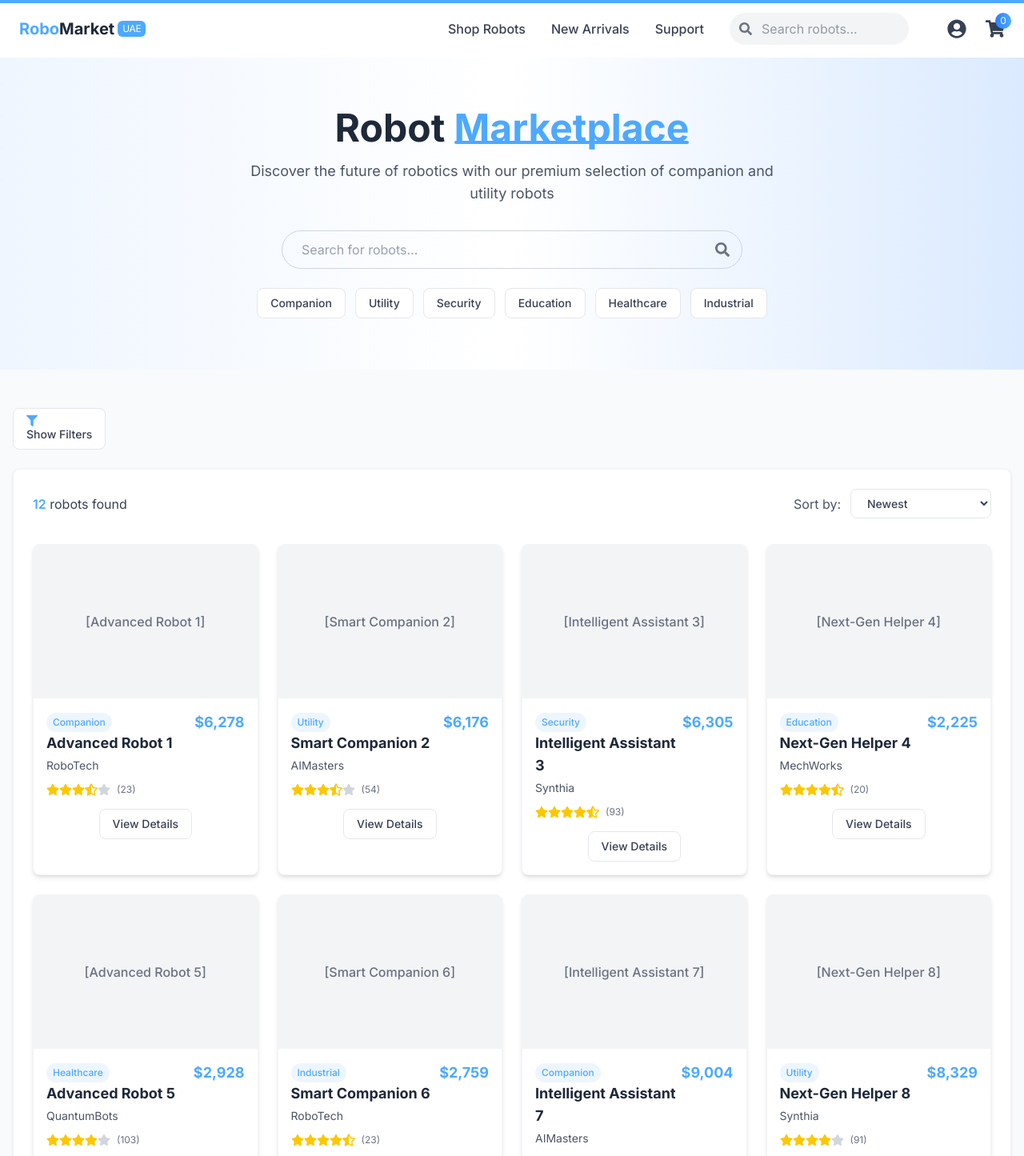
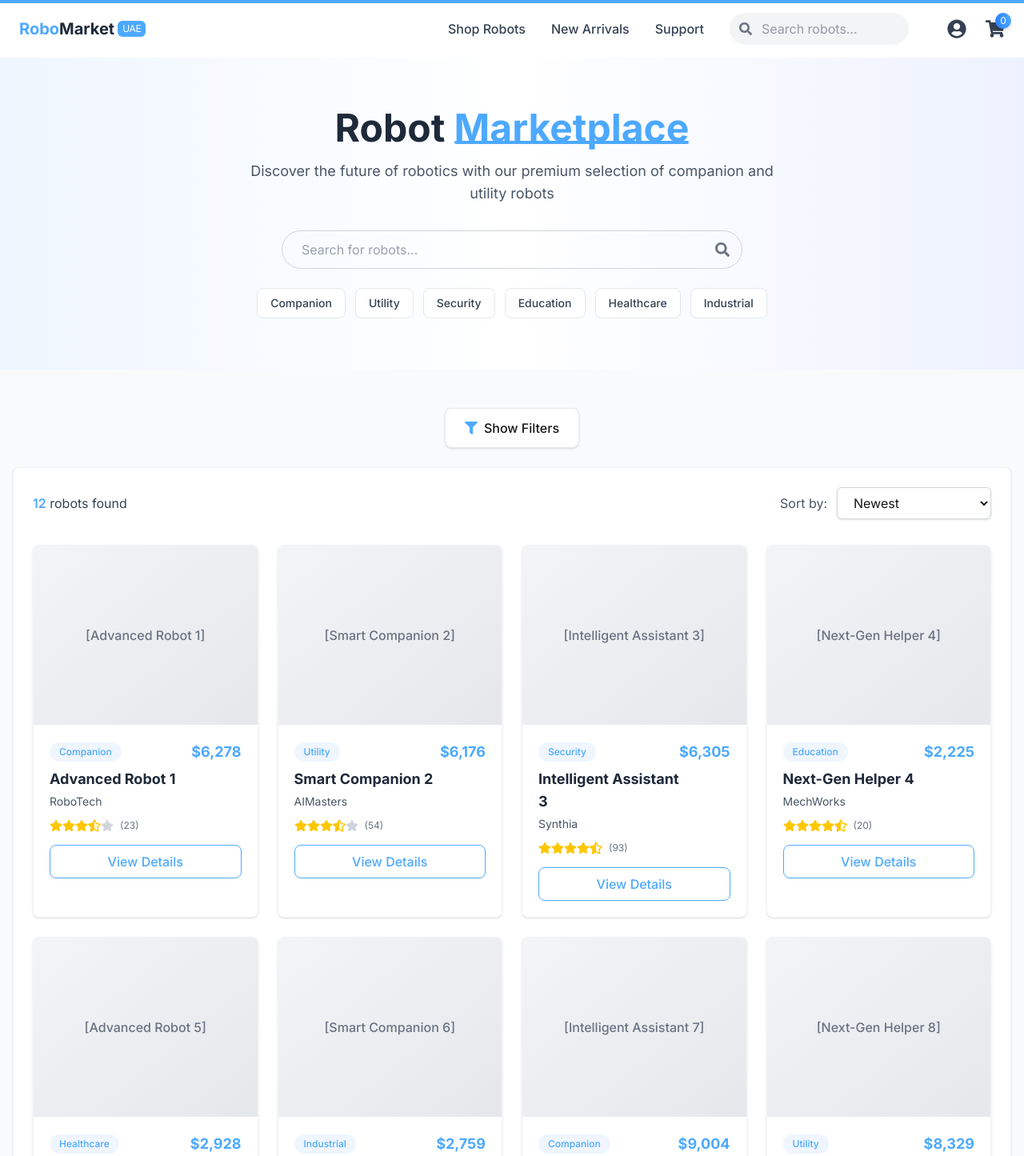
Before and after one commit to alaineid/robomarket-ae, a Next.js app: page /shop in a window 1280 px wide. Shown: the top 1445 px of the page at 80% size. Built offline with nearby package versions, Linux system fonts and the light colour scheme.

Commit message:
Revert "Remove common styles"
This reverts commit fb56ae7f123695d0a00e9ed8b524a2a13a91c0c9.

```diff
--- a/src/app/shop/page.tsx
+++ b/src/app/shop/page.tsx
@@ -6,6 +6,7 @@ import { motion } from 'framer-motion';
 import { FaStar, FaStarHalfAlt, FaShoppingCart, FaFilter, FaTimes, FaChevronDown, FaSearch } from 'react-icons/fa';
 import Header from '@/components/Header';
 import Footer from '@/components/Footer';
+import { commonButtonStyles, commonCardStyles, commonFormStyles, commonLayoutStyles } from '@/styles/commonStyles';
 
 export default function ShopPage() {
   // State for filters and pagination
@@ -92,8 +93,8 @@ export default function ShopPage() {
       <Header />
 
       {/* Hero Section */}
-      <div className="bg-gradient-to-r from-blue-50 via-white to-blue-100 py-16">
-        <div className="container mx-auto px-4">
+      <div className={commonLayoutStyles.heroSection}>
+        <div className={commonLayoutStyles.section}>
           <div className="max-w-4xl mx-auto text-center">
             <h1 className="text-5xl font-bold text-gray-800 mb-4">Robot <span className="text-[#4DA9FF] relative inline-block">
               Marketplace
@@ -119,11 +120,7 @@ export default function ShopPage() {
                 <button
                   key={index}
                   onClick={() => toggleCategory(category)}
-                  className={`px-4 py-2 rounded-lg text-sm font-medium transition-all ${
-                    selectedCategories.includes(category)
-                      ? 'bg-[#4DA9FF] text-white shadow-sm'
-                      : 'bg-white text-gray-700 hover:bg-gray-50 border border-gray-200'
-                  }`}
+                  className={commonButtonStyles.category(selectedCategories.includes(category))}
                 >
                   {category}
                 </button>
@@ -134,15 +131,15 @@ export default function ShopPage() {
       </div>
 
       {/* Main Content */}
-      <div className="flex-grow bg-gray-50 py-12">
-        <div className="container mx-auto px-4">
+      <div className={commonLayoutStyles.mainContent}>
+        <div className={commonLayoutStyles.section}>
           {/* Filter toggle button */}
           <div className="mb-6">
             <motion.button
               whileHover={{ scale: 1.02 }}
               whileTap={{ scale: 0.98 }}
               onClick={() => setShowFilters(!showFilters)}
-              className="px-4 py-2 rounded-lg text-sm font-medium transition-all bg-white text-gray-700 hover:bg-gray-50 border border-gray-200"
+              className={commonButtonStyles.filter}
             >
               {showFilters ? <FaTimes className="mr-2 text-gray-500" /> : <FaFilter className="mr-2 text-[#4DA9FF]" />}
               <span className="font-medium">{showFilters ? "Hide Filters" : "Show Filters"}</span>
@@ -231,7 +228,7 @@ export default function ShopPage() {
                 <motion.button
                   whileHover={{ scale: 1.02 }}
                   whileTap={{ scale: 0.98 }}
-                  className="px-4 py-2 rounded-lg text-sm font-medium transition-all bg-[#4DA9FF] text-white shadow-sm"
+                  className={commonButtonStyles.primary}
                 >
                   Apply Filters
                 </motion.button>
@@ -245,7 +242,7 @@ export default function ShopPage() {
                   <p className="text-gray-700"><span className="font-semibold text-[#4DA9FF]">{filteredProducts.length}</span> robots found</p>
                   <div className="flex items-center">
                     <label htmlFor="sort" className="mr-3 text-gray-600">Sort by:</label>
-                    <select id="sort" className="px-4 py-2 rounded-lg text-sm font-medium transition-all bg-white text-gray-700 hover:bg-gray-50 border border-gray-200">
+                    <select id="sort" className={commonFormStyles.select}>
                       <option>Newest</option>
                       <option>Price: Low to High</option>
                       <option>Price: High to Low</option>
@@ -260,23 +257,23 @@ export default function ShopPage() {
                     <motion.div
                       key={product.id}
                       whileHover={{ y: -3 }}
-                      className="bg-white rounded-lg shadow-md overflow-hidden group transition-all duration-300 border border-gray-100"
+                      className={commonCardStyles.container}
                     >
-                      <div className="relative overflow-hidden h-48">
+                      <div className={commonCardStyles.imageContainer}>
                         {/* Placeholder for robot image */}
-                        <div className="absolute inset-0 flex items-center justify-center bg-gray-100">
+                        <div className={commonCardStyles.imagePlaceholder}>
                           <span className="text-gray-500 font-medium">[{product.name}]</span>
                         </div>
-                        <div className="absolute inset-0 bg-gradient-to-t from-black/30 to-transparent opacity-0 group-hover:opacity-100 transition-all duration-300"></div>
+                        <div className={commonCardStyles.imageOverlay}></div>
                         <button className="absolute bottom-4 right-4 w-12 h-12 rounded-full bg-white shadow-lg flex items-center justify-center text-[#4DA9FF] hover:bg-[#4DA9FF] hover:text-white transition-all duration-300 cursor-pointer transform translate-y-10 opacity-0 group-hover:translate-y-0 group-hover:opacity-100">
                           <FaShoppingCart size={18} />
                         </button>
                       </div>
 
-                      <div className="p-4">
+                      <div className={commonCardStyles.content}>
                         <div className="flex justify-between items-start">
                           <div>
-                            <span className="inline-block px-2 py-1 rounded-full text-xs font-medium bg-[#4DA9FF]/10 text-[#4DA9FF]">
+                            <span className={commonCardStyles.categoryBadge}>
                               {product.category}
                             </span>
                             <h3 className="font-bold text-lg text-gray-800 hover:text-[#4DA9FF] transition-colors">
@@ -297,7 +294,7 @@ export default function ShopPage() {
                         <div className="mt-4 flex justify-center">
                           <Link
                             href={`/robot/${product.id}`}
-                            className="px-4 py-2 rounded-lg text-sm font-medium transition-all bg-white text-gray-700 hover:bg-gray-50 border border-gray-200"
+                            className={`w-full text-center ${commonButtonStyles.secondary}`}
                           >
                             View Details
                           </Link>
@@ -326,7 +323,7 @@ export default function ShopPage() {
                     <button
                       onClick={() => setCurrentPage(prev => Math.max(prev - 1, 1))}
                       disabled={currentPage === 1}
-                      className={`px-4 py-2 rounded-l-lg font-medium transition-all bg-white text-gray-700 hover:bg-gray-50 border border-gray-200 ${currentPage === 1 ? 'opacity-50 cursor-not-allowed' : ''}`}
+                      className={`px-4 py-2 rounded-l-lg font-medium ${commonButtonStyles.pagination(false, currentPage === 1)}`}
                     >
                       Previous
                     </button>
@@ -335,7 +332,7 @@ export default function ShopPage() {
                       <button
                         key={page}
                         onClick={() => setCurrentPage(page)}
-                        className={`w-12 h-12 transition-all bg-white text-gray-700 hover:bg-gray-50 border border-gray-200 ${currentPage === page ? 'bg-[#4DA9FF] text-white' : ''}`}
+                        className={`w-12 h-12 ${commonButtonStyles.pagination(currentPage === page)}`}
                       >
                         {page}
                       </button>
@@ -344,7 +341,7 @@ export default function ShopPage() {
                     <button
                       onClick={() => setCurrentPage(prev => Math.min(prev + 1, totalPages))}
                       disabled={currentPage === totalPages}
-                      className={`px-4 py-2 rounded-r-lg font-medium transition-all bg-white text-gray-700 hover:bg-gray-50 border border-gray-200 ${currentPage === totalPages ? 'opacity-50 cursor-not-allowed' : ''}`}
+                      className={`px-4 py-2 rounded-r-lg font-medium ${commonButtonStyles.pagination(false, currentPage === totalPages)}`}
                     >
                       Next
                     </button>
--- /dev/null
+++ b/src/styles/commonStyles.ts
@@ -0,0 +1,40 @@
+// Common button styles for consistent UI across the application
+export const commonButtonStyles = {
+  primary: "bg-gradient-to-r from-[#4DA9FF] to-[#3D89FF] hover:from-[#3D89FF] hover:to-[#4DA9FF] text-white font-bold py-3 px-4 rounded-lg transition-all shadow-md hover:shadow-lg",
+  secondary: "bg-white border border-[#4DA9FF] text-[#4DA9FF] hover:bg-[#4DA9FF] hover:text-white font-medium py-2 px-4 rounded-lg transition-all duration-300",
+  filter: "flex items-center justify-center py-3 px-6 bg-white border border-gray-200 rounded-lg shadow-sm mx-auto hover:shadow transition-all duration-200",
+  category: (isSelected: boolean) =>
+    `px-4 py-2 rounded-lg text-sm font-medium transition-all ${
+      isSelected
+        ? 'bg-[#4DA9FF] text-white shadow-sm'
+        : 'bg-white text-gray-700 hover:bg-gray-50 border border-gray-200'
+    }`,
+  pagination: (isActive: boolean, isDisabled = false) =>
+    isDisabled
+      ? 'bg-gray-100 text-gray-400 cursor-not-allowed'
+      : `${isActive ? 'bg-[#4DA9FF] text-white font-bold' : 'bg-white text-gray-700 hover:bg-[#4DA9FF] hover:text-white'} transition-colors border border-gray-200`
+};
+
+// Common card styles for consistent product display
+export const commonCardStyles = {
+  container: "bg-white border border-gray-100 rounded-lg shadow-sm overflow-hidden hover:shadow transition-all duration-300",
+  imageContainer: "relative h-56 w-full overflow-hidden group",
+  imageOverlay: "absolute inset-0 bg-gradient-to-t from-black/70 to-transparent opacity-0 group-hover:opacity-100 transition-opacity duration-300",
+  imagePlaceholder: "absolute inset-0 bg-gradient-to-br from-gray-100 to-gray-200 flex items-center justify-center transition-transform duration-500 group-hover:scale-110",
+  content: "p-5",
+  categoryBadge: "inline-block px-3 py-1 text-xs font-medium text-[#4DA9FF] bg-blue-50 rounded-full mb-2"
+};
+
+// Common form styles
+export const commonFormStyles = {
+  input: "w-full py-3 px-5 rounded-lg border border-gray-200 shadow-sm focus:outline-none focus:ring-2 focus:ring-[#4DA9FF] focus:border-transparent",
+  select: "border border-gray-300 rounded-md py-2 px-4 bg-white focus:outline-none focus:ring-2 focus:ring-[#4DA9FF] focus:border-transparent shadow-sm",
+  searchContainer: "relative max-w-xl mx-auto mb-6"
+};
+
+// Common layout styles
+export const commonLayoutStyles = {
+  section: "container mx-auto px-4",
+  heroSection: "bg-gradient-to-r from-blue-50 via-white to-indigo-50 py-16",
+  mainContent: "flex-grow bg-gray-50 py-12"
+};
```
